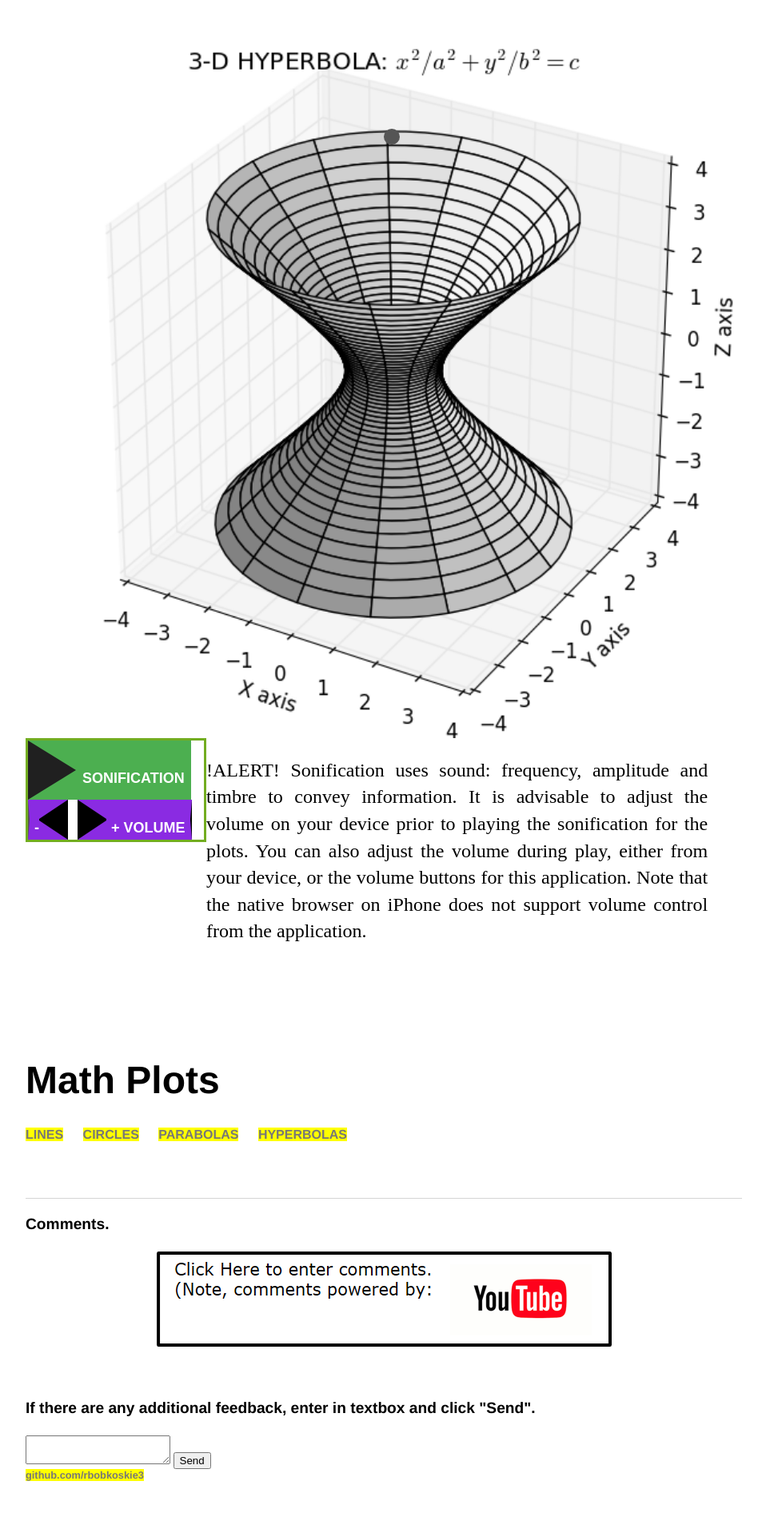
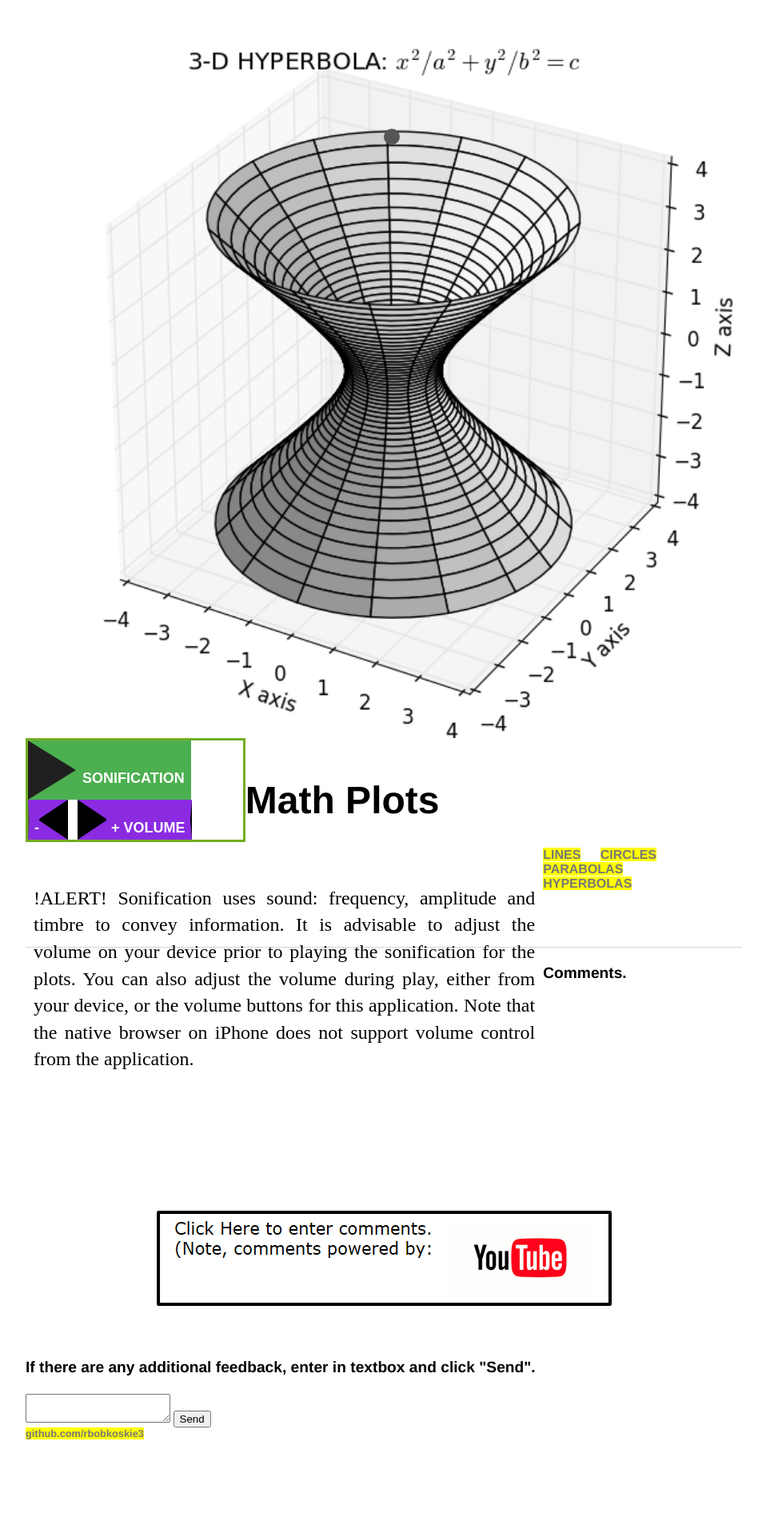
Before and after one commit to rbobkoskie3/rbobkoskie3.github.io, a Jekyll site: the page built from index.html, in a window 1280 px wide. Shown: the part 820-2732 px from the top of the page at 80% size, without its empty margins (160-1108 px from the left). Built offline with Jekyll 4.4.1, drawn with Linux system fonts in a browser that asks for light colours; after the commit the page ends 2680 px from its top, so only the background shows below that.

Commit message:
Add files via upload

```diff
--- a/index.html
+++ b/index.html
@@ -269,11 +269,11 @@ title: Math, Sonification, Plots
         */
 
         .floatButton {
-            //width:30%;
+            width:30%;
             //height:400px;
             //float:left;
 
-            width: 220px;
+            //width: 220px;
             height: 100%;
             // transform: scale(.5, .5);
             // display:inline-block;
@@ -295,7 +295,7 @@ title: Math, Sonification, Plots
             // position:relative;
             // position:absolute;
             //overflow-y: scroll;
-            // padding: 0px 10px 0px 10px;
+            padding: 30px 10px 30px 10px;
             // border: 3px solid #73AD21;
         }
     </style>
```
